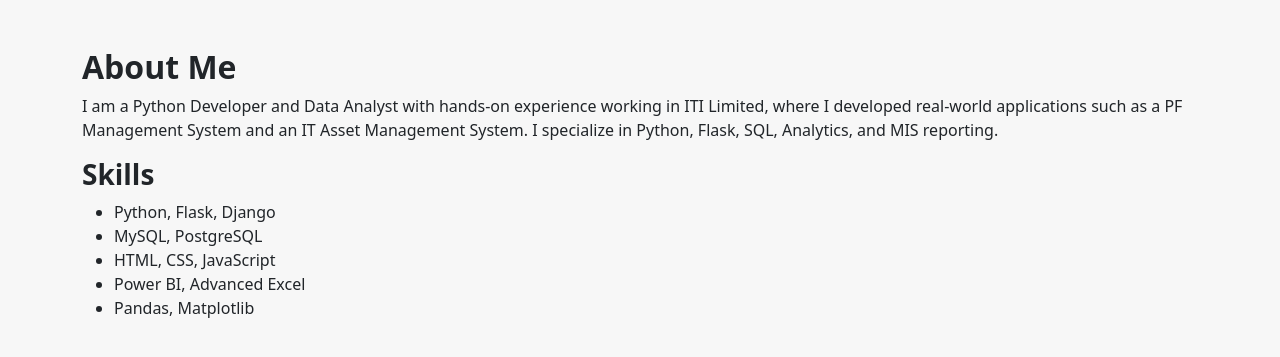
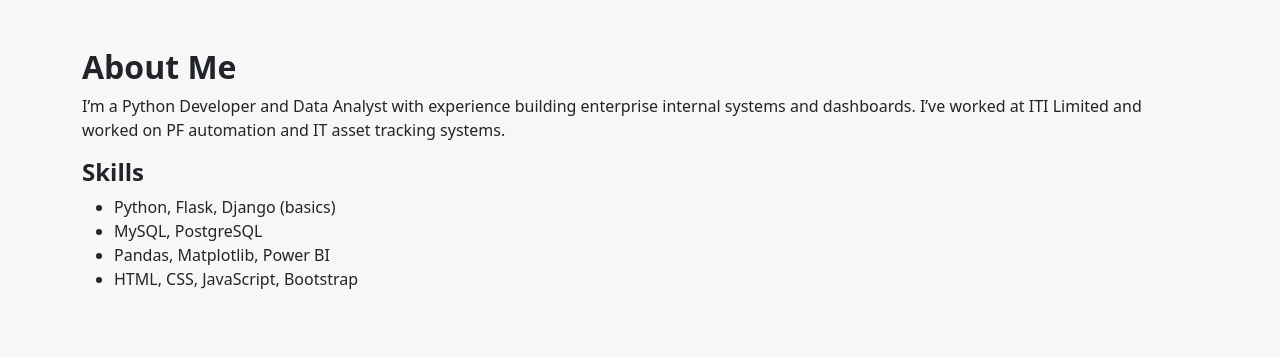
Before and after one commit to HarshithaShenava/portfolio, a Flask app: page /about in a window 1280 px wide. Shown: the part 56-413 px from the top of the page. Run offline with Flask 3, Linux system fonts and the light colour scheme.

Commit message:
Update about.html

```diff
--- a/templates/about.html
+++ b/templates/about.html
@@ -1,20 +1,13 @@
 {% extends "base.html" %}
 {% block content %}
+<h2>About Me</h2>
+<p>I’m a Python Developer and Data Analyst with experience building enterprise internal systems and dashboards. I’ve worked at ITI Limited and worked on PF automation and IT asset tracking systems.</p>
 
-<h2>About Me</h2>
-<p>
-I am a Python Developer and Data Analyst with hands-on experience working in ITI Limited,
-where I developed real-world applications such as a PF Management System and an IT Asset Management System.
-I specialize in Python, Flask, SQL, Analytics, and MIS reporting.
-</p>
-
-<h3>Skills</h3>
+<h4>Skills</h4>
 <ul>
-  <li>Python, Flask, Django</li>
+  <li>Python, Flask, Django (basics)</li>
   <li>MySQL, PostgreSQL</li>
-  <li>HTML, CSS, JavaScript</li>
-  <li>Power BI, Advanced Excel</li>
-  <li>Pandas, Matplotlib</li>
+  <li>Pandas, Matplotlib, Power BI</li>
+  <li>HTML, CSS, JavaScript, Bootstrap</li>
 </ul>
-
 {% endblock %}
```
